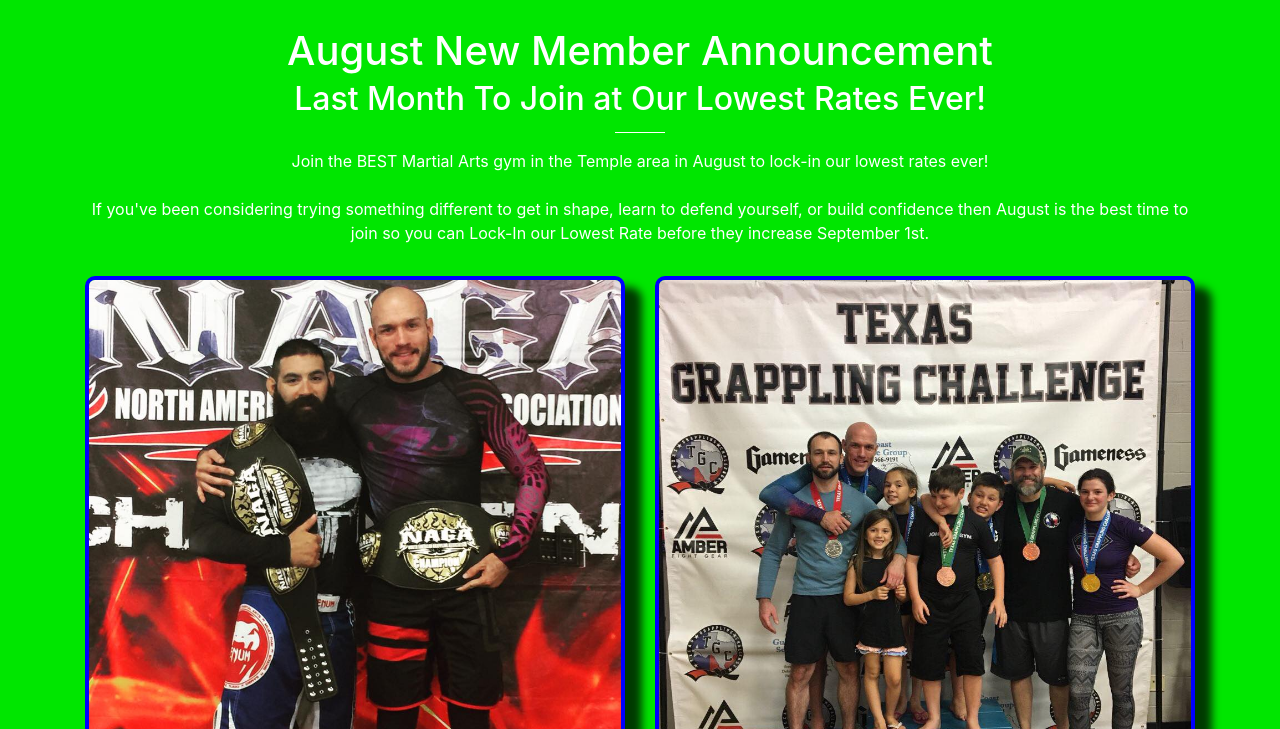
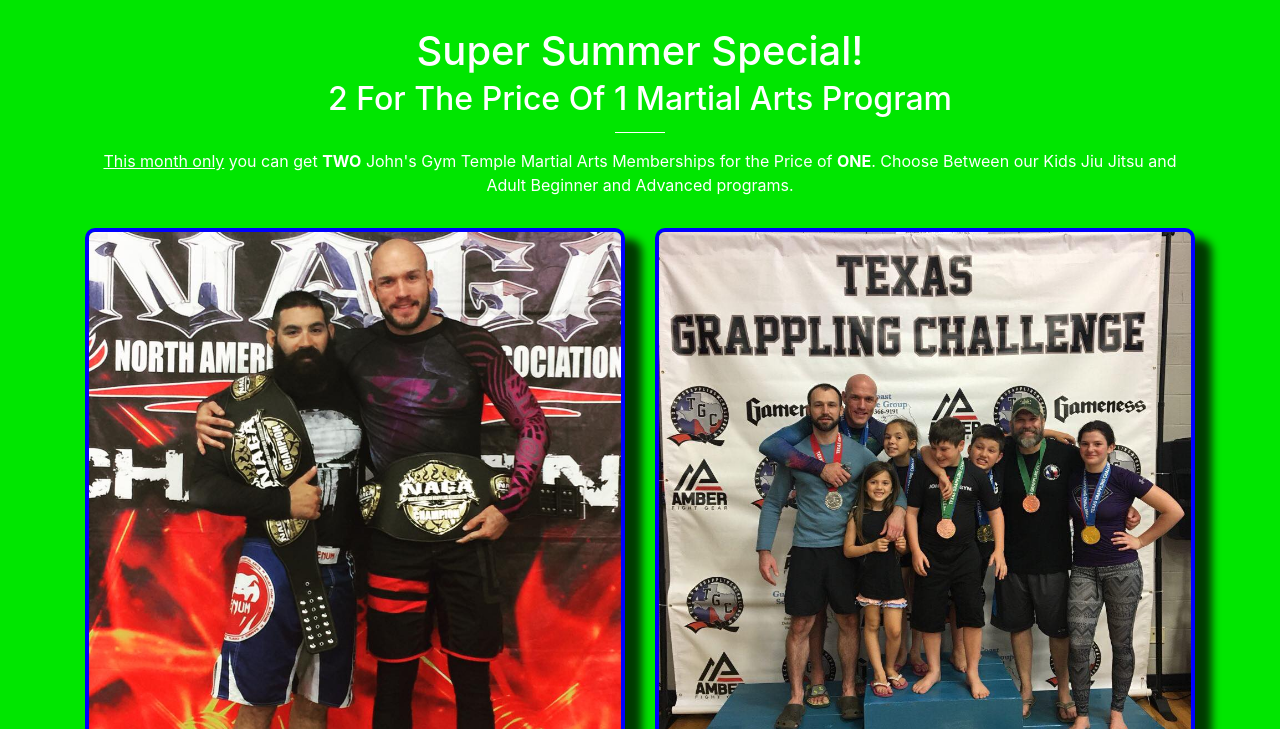
Before and after one commit to djneill/TMbjj, a website with bundled scripts: page specials.html in a window 1280 px wide. Shown: the part 71-800 px from the top of the page. Built offline with nearby package versions, Linux system fonts and the light colour scheme.

Commit message:
Add files via upload
ensuring finished word

```diff
--- a/specials.html
+++ b/specials.html
@@ -40,6 +40,7 @@
                 width: 100%;
             }
         }
+
     </style>
 
 </head>
@@ -87,17 +88,15 @@
             <div class="row">
                 <div class="col"></div>
                 <div class="col-sm-12 col-md-8 text-center">
-                    <h1 class="section-heading text-white">August New Member Announcement</h1>
-                    <h2 class="text-white text-center">Last Month To Join at Our Lowest Rates Ever!</h2>
+                    <h1 class="section-heading text-white">Super Summer Special!</h1>
+                    <h2 class="text-white text-center">2 For The Price Of 1 Martial Arts Program</h2>
                     <hr class="light">
                 </div>
                 <div class="col"></div>
             </div>
             <div class="row">
                 <div class="col-sm-12 col-md-12">
-                    <p class="text-white text-center">Join the BEST Martial Arts gym in the Temple area in August to lock-in our lowest rates ever!
-                        <br><br>If you've been considering trying something different to get in shape, learn to defend yourself, or build confidence then August is the best time to join so you can Lock-In our Lowest Rate before they increase September 1st.
-                    </p>
+                    <p class="text-white text-center"><u>This month only</u> you can get <strong>TWO</strong> John's Gym Temple Martial Arts Memberships for the Price of <strong>ONE</strong>. Choose Between our Kids Jiu Jitsu and Adult Beginner and Advanced programs.</p>
                 </div>
             </div>
             <div class="row">
```
Also changed, not shown: contact.html (+1 -1 lines), index.html (+4 -0 lines), schedule.html (+1 -1 lines), assets/JGT-class-schedule-pdf.jpg (added), assets/golds copy.jpg (added), assets/golds.jpg (added), 1 other file.
